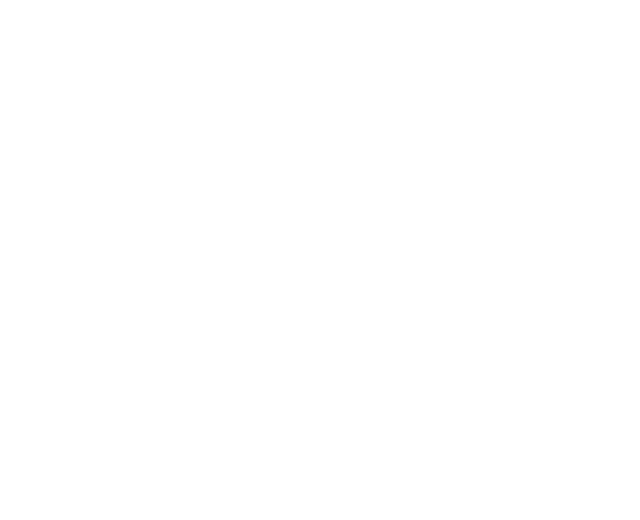
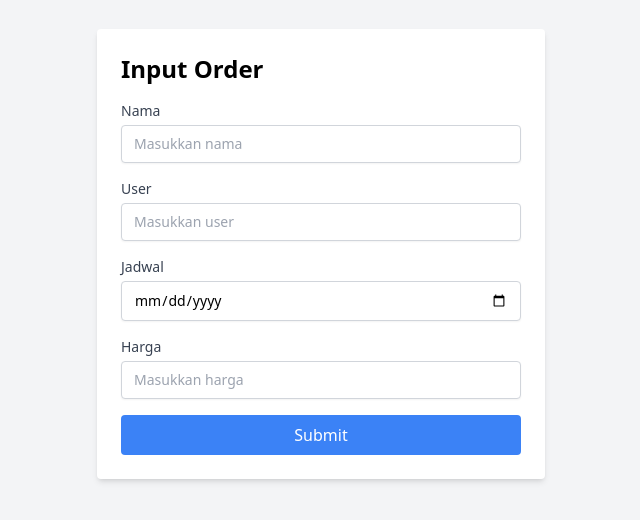
Before and after one commit to HN721/MovieStarFrontend, a React (Vite) app: page /order in a window 1280 px wide. Before the commit this address had no page. Shown: the part 146-666 px from the top of the page, without its empty margins (319-959 px from the left). Built offline with nearby package versions, Linux system fonts and the light colour scheme.

Commit message:
add-orders

```diff
--- a/src/App.jsx
+++ b/src/App.jsx
@@ -14,6 +14,7 @@
 import Home from "./pages/Home";
 import DetailMovie from "./component/DetailMovie";
 import Seat from "./pages/Seat";
+import Order from "./pages/Order";
 const App = () => {
   const token = useSelector((state) => state.auth.user);
 
@@ -24,6 +25,7 @@
           <Route path="/" element={<Home />} />
           <Route path="/detail" element={<DetailMovie />} />
           <Route path="/ticket" element={<Seat />} />
+          <Route path="/order" element={<Order />} />
 
           <Route
             path="/admin/*"
--- /dev/null
+++ b/src/pages/Order.jsx
@@ -0,0 +1,114 @@
+import React, { useState } from "react";
+
+export default function Order() {
+  const [order, setOrder] = useState({
+    nama: "",
+    user: "",
+    jadwal: "",
+    harga: "",
+  });
+
+  const handleChange = (e) => {
+    const { name, value } = e.target;
+    setOrder({ ...order, [name]: value });
+  };
+
+  const handleSubmit = (e) => {
+    e.preventDefault();
+    console.log("Order Submitted:", order);
+    // Tambahkan logika untuk mengirim data order ke server di sini
+  };
+
+  return (
+    <div className="flex justify-center items-center min-h-screen bg-gray-100">
+      <form
+        onSubmit={handleSubmit}
+        className="bg-white p-6 rounded shadow-md w-full max-w-md"
+      >
+        <h2 className="text-2xl font-bold mb-4">Input Order</h2>
+
+        <div className="mb-4">
+          <label
+            htmlFor="nama"
+            className="block text-sm font-medium text-gray-700"
+          >
+            Nama
+          </label>
+          <input
+            type="text"
+            id="nama"
+            name="nama"
+            value={order.nama}
+            onChange={handleChange}
+            className="mt-1 block w-full border border-gray-300 rounded py-2 px-3 shadow-sm focus:ring-blue-500 focus:border-blue-500 sm:text-sm"
+            placeholder="Masukkan nama"
+            required
+          />
+        </div>
+
+        <div className="mb-4">
+          <label
+            htmlFor="user"
+            className="block text-sm font-medium text-gray-700"
+          >
+            User
+          </label>
+          <input
+            type="text"
+            id="user"
+            name="user"
+            value={order.user}
+            onChange={handleChange}
+            className="mt-1 block w-full border border-gray-300 rounded py-2 px-3 shadow-sm focus:ring-blue-500 focus:border-blue-500 sm:text-sm"
+            placeholder="Masukkan user"
+            required
+          />
+        </div>
+
+        <div className="mb-4">
+          <label
+            htmlFor="jadwal"
+            className="block text-sm font-medium text-gray-700"
+          >
+            Jadwal
+          </label>
+          <input
+            type="date"
+            id="jadwal"
+            name="jadwal"
+            value={order.jadwal}
+            onChange={handleChange}
+            className="mt-1 block w-full border border-gray-300 rounded py-2 px-3 shadow-sm focus:ring-blue-500 focus:border-blue-500 sm:text-sm"
+            required
+          />
+        </div>
+
+        <div className="mb-4">
+          <label
+            htmlFor="harga"
+            className="block text-sm font-medium text-gray-700"
+          >
+            Harga
+          </label>
+          <input
+            type="number"
+            id="harga"
+            name="harga"
+            value={order.harga}
+            onChange={handleChange}
+            className="mt-1 block w-full border border-gray-300 rounded py-2 px-3 shadow-sm focus:ring-blue-500 focus:border-blue-500 sm:text-sm"
+            placeholder="Masukkan harga"
+            required
+          />
+        </div>
+
+        <button
+          type="submit"
+          className="w-full bg-blue-500 text-white py-2 px-4 rounded hover:bg-blue-600 focus:outline-none focus:ring-2 focus:ring-blue-500 focus:ring-offset-2"
+        >
+          Submit
+        </button>
+      </form>
+    </div>
+  );
+}
--- a/src/pages/Popular.jsx
+++ b/src/pages/Popular.jsx
@@ -1,7 +1,13 @@
 import React from "react";
 import poster from "../assets/kk.jpg";
+import { useNavigate } from "react-router-dom";
 
 export default function Popular() {
+  const navigate = useNavigate();
+
+  function handleSubmit() {
+    navigate("/detail");
+  }
   return (
     <div className="mt-6 ">
       {/* Title and "See More" */}
@@ -83,7 +89,10 @@
 
             {/* Duration */}
             <p className="text-base text-gray-500 mt-2">1h 47m</p>
-            <button className="bg-cyan-600 text-white px-4 py-2 rounded-xl mt-4">
+            <button
+              onClick={handleSubmit}
+              className="bg-cyan-600 text-white px-4 py-2 rounded-xl mt-4"
+            >
               Booking Now
             </button>
           </div>
--- a/src/pages/Seat.jsx
+++ b/src/pages/Seat.jsx
@@ -1,6 +1,7 @@
 import React, { useState } from "react";
 import Navbar from "../component/Navbar";
 import Footer from "./Fotter";
+import { useNavigate } from "react-router-dom";
 
 const Seat = () => {
   // Baris kursi
@@ -9,7 +10,10 @@
   const cols = Array.from({ length: 5 }, (_, i) => i + 1);
   const [selectedSeats, setSelectedSeats] = useState([]);
   const bookedSeats = ["A1", "B1", "C3", "D2", "E4"]; // Contoh kursi yang sudah dibooking
-
+  const navigate = useNavigate();
+  function handleSubmit() {
+    navigate("/order");
+  }
   const toggleSeat = (seat) => {
     if (selectedSeats.includes(seat)) {
       setSelectedSeats(selectedSeats.filter((s) => s !== seat));
@@ -77,7 +81,10 @@
           <span className="text-lg font-bold">
             Rp {selectedSeats.length * 50000}
           </span>
-          <button className="bg-blue-500 px-6 py-2 rounded-full font-bold text-white hover:bg-blue-600">
+          <button
+            onClick={handleSubmit}
+            className="bg-blue-500 px-6 py-2 rounded-full font-bold text-white hover:bg-blue-600"
+          >
             Confirm
           </button>
         </div>
```
